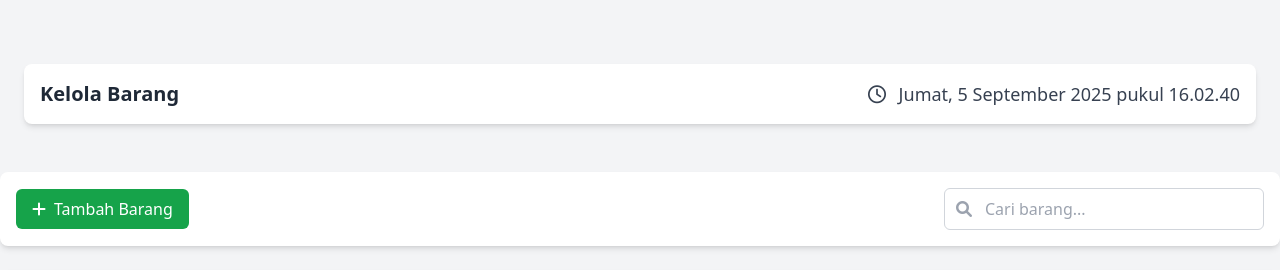
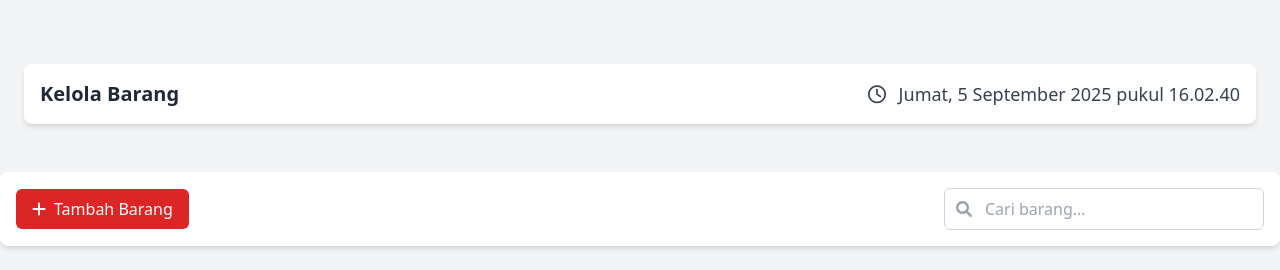
Before and after one commit to ARVLogam/my-flask-app, a Flask app: page /menuAdmin?roleMenu=kelolaBarang in a window 1280 px wide. Shown: the part 80-350 px from the top of the page. Run offline with Flask 3, Linux system fonts and the light colour scheme; the visitor is signed in with stand-in values (Sample User, id 1); data that the repository does not hold is empty; some libraries are stand-ins or nearby versions.

Commit message:
Update kelolaBarang.html

```diff
--- a/templates/kelolaBarang.html
+++ b/templates/kelolaBarang.html
@@ -32,7 +32,7 @@
           <div class="flex items-center gap-2">
             <a
               href="{{ url_for('addBarang') }}"
-              class="bg-green-600 text-white px-4 py-2 rounded-md hover:bg-green-700 transition flex items-center"
+              class="bg-red-600 text-white px-4 py-2 rounded-md hover:bg-red-700 transition flex items-center"
             >
               <i class="fas fa-plus mr-2"></i> Tambah Barang
             </a>
```
